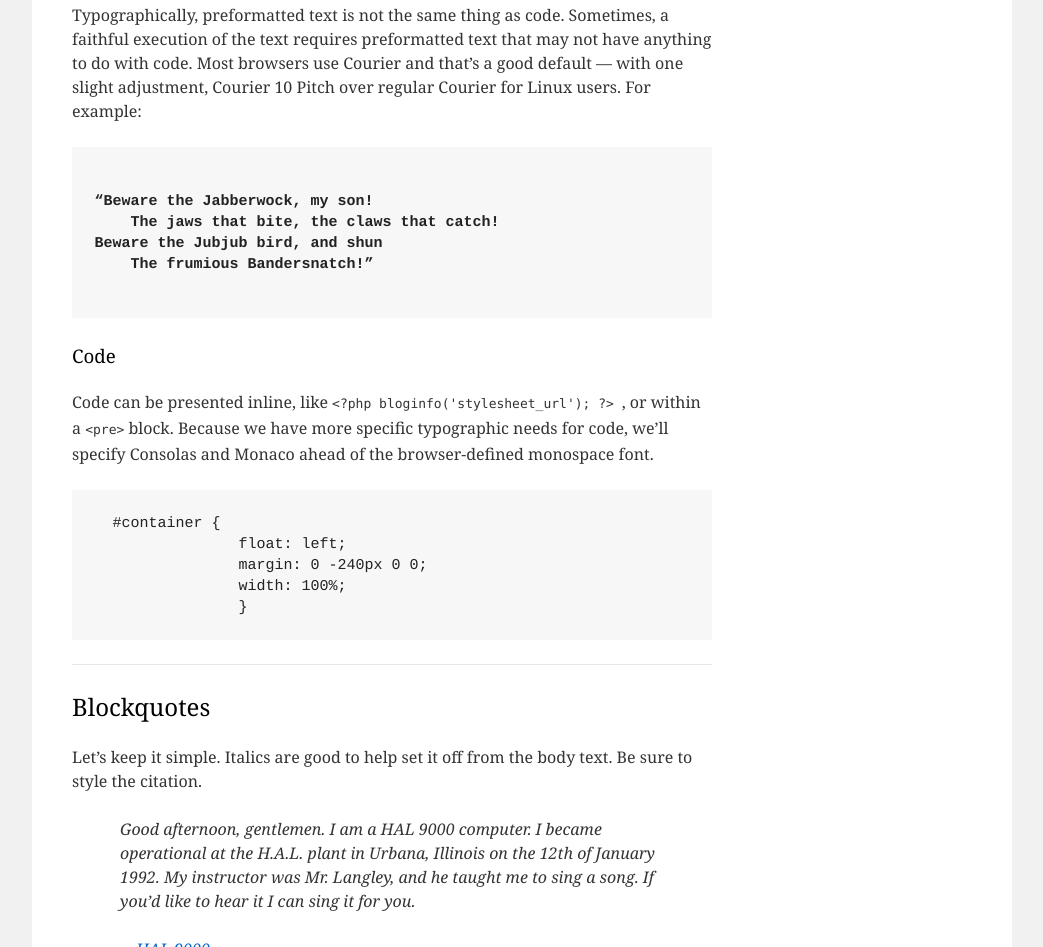
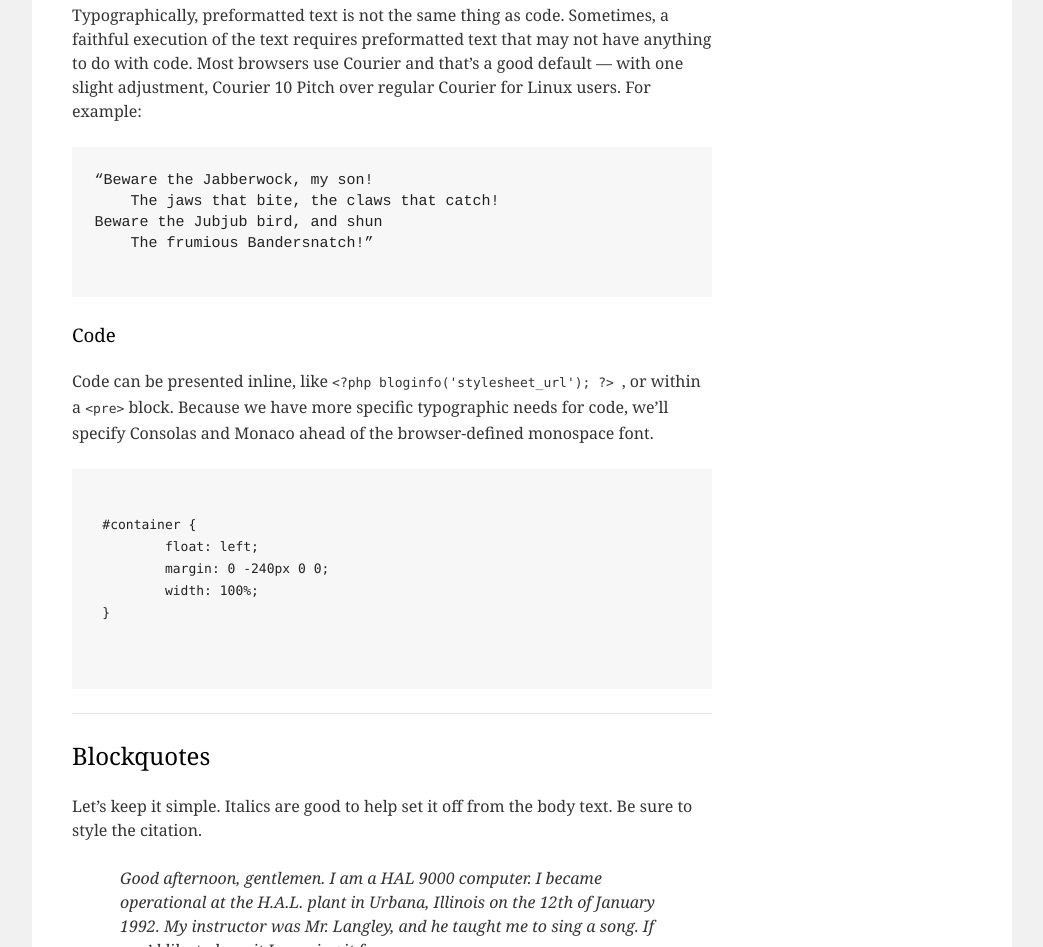
Before and after one commit to TarasGrynik/Home_work, a plain HTML site: page html_practice/index.html in a window 1280 px wide. Shown: the part 1861-2808 px from the top of the page, without its empty margins (118-1161 px from the left). Drawn offline with Linux system fonts and the light colour scheme.

Commit message:
delete tag strong and add some margin

```diff
--- a/html_practice/index.html
+++ b/html_practice/index.html
@@ -111,12 +111,12 @@
                     and that’s a good default — with one slight adjustment, Courier 10 Pitch over regular Courier for
                     Linux
                     users. For example:</p>
-                <pre><strong>
+                <pre>
 “Beware the Jabberwock, my son!
     The jaws that bite, the claws that catch!
 Beware the Jubjub bird, and shun
     The frumious Bandersnatch!”
-                </strong></pre>
+                </pre>
 
                 <h3>Code</h3>
 
@@ -127,11 +127,15 @@ Beware the Jubjub bird, and shun
                     ahead
                     of the browser-defined monospace font.</p>
 
-                <pre>  #container {
-                float: left;
-                margin: 0 -240px 0 0;
-                width: 100%;
-                }</pre>
+                <pre>
+                <code>
+ #container {
+	 float: left;
+	 margin: 0 -240px 0 0;
+	 width: 100%;
+ }
+ 				</code>
+            	</pre>
                 <hr>
 
                 <h2>Blockquotes</h2>
```
